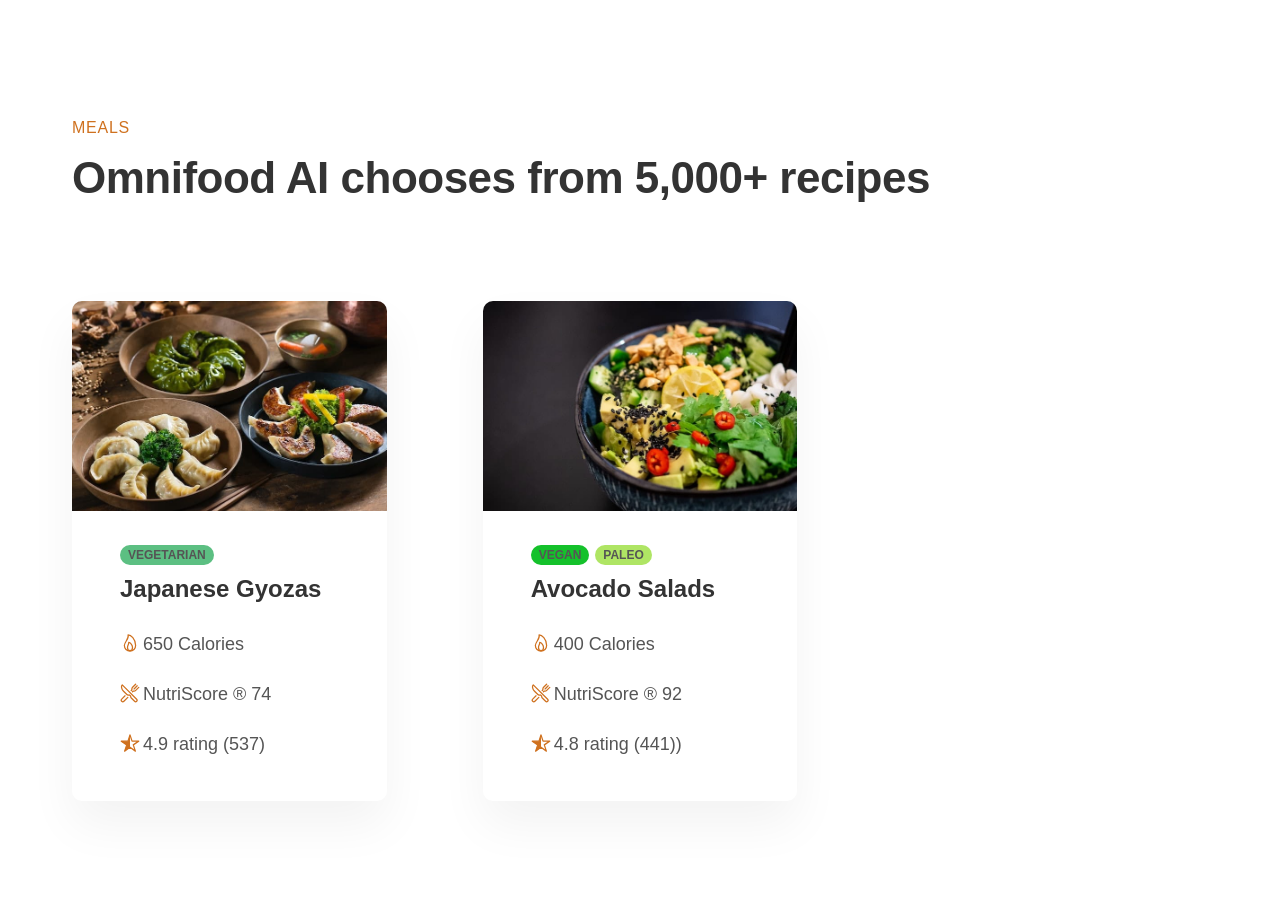
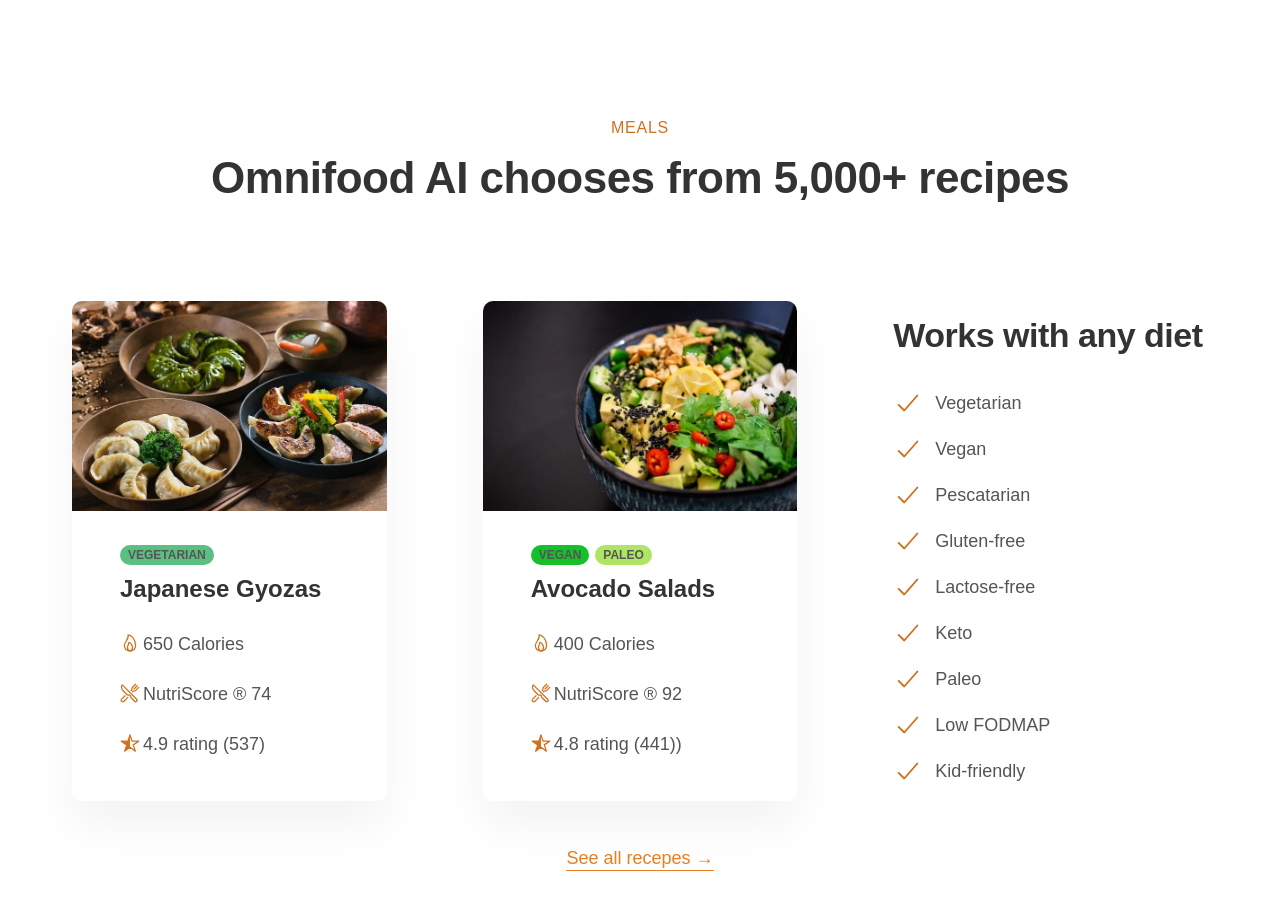
Before and after one commit to stillNiceTanya/delivery-project, a plain HTML site: page index.html in a window 1280 px wide. Shown: the part 2460-3370 px from the top of the page. Drawn offline with nearby package versions, Linux system fonts and the light colour scheme.

Commit message:
Add css in section

```diff
--- a/css/index.css
+++ b/css/index.css
@@ -70,6 +70,23 @@ body {
   letter-spacing: 0.75px;
 }
 
+.link:visited,
+.link:link {
+  color: #e67e22;
+  text-decoration: none;
+  border-bottom: 1px solid currentColor;
+  display: inline-block;
+  padding-bottom: 3px;
+}
+
+.link:hover,
+.link:active {
+  color: #a36024;
+  transition: all 0.3s;
+  text-decoration: none;
+  border-bottom: none;
+}
+
 .btn:link,
 .btn:visited {
   display: inline-block;
@@ -84,7 +101,7 @@ body {
   font-weight: 600;
   background-color: #e67e22;
   color: #fff;
-  transition: background-color 0.3s;
+  transition: all 0.3s;
 }
 
 .btn--full:hover,
@@ -106,7 +123,15 @@ body {
 }
 
 .margin-right-sm {
-  margin-right: 1.6rem;
+  margin-right: 1.6rem !important;
+}
+
+.margin-buttom-md {
+  margin-bottom: 4.8rem !important;
+}
+
+.center-text {
+  text-align: center;
 }
 
 .container {
@@ -340,12 +365,21 @@ body {
   padding: 9.6rem 0;
 }
 
+.list,
 .meal-attributes {
   list-style: none;
   display: flex;
-  gap: 3rem;
+
   align-items: flex-start;
   flex-direction: column;
+}
+
+.meal-attributes {
+  gap: 3rem;
+}
+
+.list {
+  gap: 1.6rem;
 }
 
 .meal-attribute {
@@ -403,8 +437,32 @@ body {
   box-shadow: 0 2.4rem 4.8rem rgba(0, 0, 0, 0.05);
   border-radius: 10px;
   overflow: hidden;
+  transition: all 0.3s;
+}
+
+.meal:hover {
+  transform: scale(1.05);
+  transition: all 0.3s;
 }
 
 .meal-content {
   padding: 3.2rem 4.8rem 4.8rem 4.8rem;
 }
+
+.list-item {
+  font-size: 1.8rem;
+  display: flex;
+  align-items: center;
+  gap: 1.2rem;
+}
+
+.list-icon {
+  color: #cf711f;
+  width: 3rem;
+  height: 3rem;
+}
+
+.all-recepes {
+  text-align: center;
+  font-size: 1.8rem;
+}
--- a/index.html
+++ b/index.html
@@ -245,13 +245,13 @@
       </section>
 
       <section class="section-meals">
-        <div class="container">
+        <div class="container center-text">
           <span class="subheading">Meals</span>
           <h2 class="heading-secondary">
             Omnifood AI chooses from 5,000+ recipes
           </h2>
         </div>
-        <div class="container grid grid--3-cols">
+        <div class="container grid grid--3-cols margin-buttom-md">
           <div class="meal">
             <img
               src="img/meals/meal-1.jpg"
@@ -327,7 +327,81 @@
               </ul>
             </div>
           </div>
-          <div class="list"></div>
+          <div class="diets">
+            <h3 class="heading-tertiary">Works with any diet</h3>
+            <ul class="list">
+              <li class="list-item">
+                <ion-icon
+                  class="list-icon"
+                  name="checkmark-outline"
+                ></ion-icon
+                ><span>Vegetarian</span>
+              </li>
+              <li class="list-item">
+                <ion-icon
+                  class="list-icon"
+                  name="checkmark-outline"
+                ></ion-icon
+                ><span>Vegan</span>
+              </li>
+              <li class="list-item">
+                <ion-icon
+                  class="list-icon"
+                  name="checkmark-outline"
+                ></ion-icon
+                ><span>Pescatarian</span>
+              </li>
+              <li class="list-item">
+                <ion-icon
+                  class="list-icon"
+                  name="checkmark-outline"
+                ></ion-icon
+                ><span>Gluten-free</span>
+              </li>
+              <li class="list-item">
+                <ion-icon
+                  class="list-icon"
+                  name="checkmark-outline"
+                ></ion-icon
+                ><span>Lactose-free</span>
+              </li>
+              <li class="list-item">
+                <ion-icon
+                  class="list-icon"
+                  name="checkmark-outline"
+                ></ion-icon
+                ><span>Keto</span>
+              </li>
+              <li class="list-item">
+                <ion-icon
+                  class="list-icon"
+                  name="checkmark-outline"
+                ></ion-icon
+                ><span>Paleo</span>
+              </li>
+              <li class="list-item">
+                <ion-icon
+                  class="list-icon"
+                  name="checkmark-outline"
+                ></ion-icon
+                ><span>Low FODMAP</span>
+              </li>
+              <li class="list-item">
+                <ion-icon
+                  class="list-icon"
+                  name="checkmark-outline"
+                ></ion-icon
+                ><span>Kid-friendly</span>
+              </li>
+            </ul>
+          </div>
+        </div>
+        <div class="container all-recepes">
+          <a
+            href="#"
+            class="link"
+            >See all recepes &rarr;</a
+          >
         </div>
       </section>
     </main>
```
